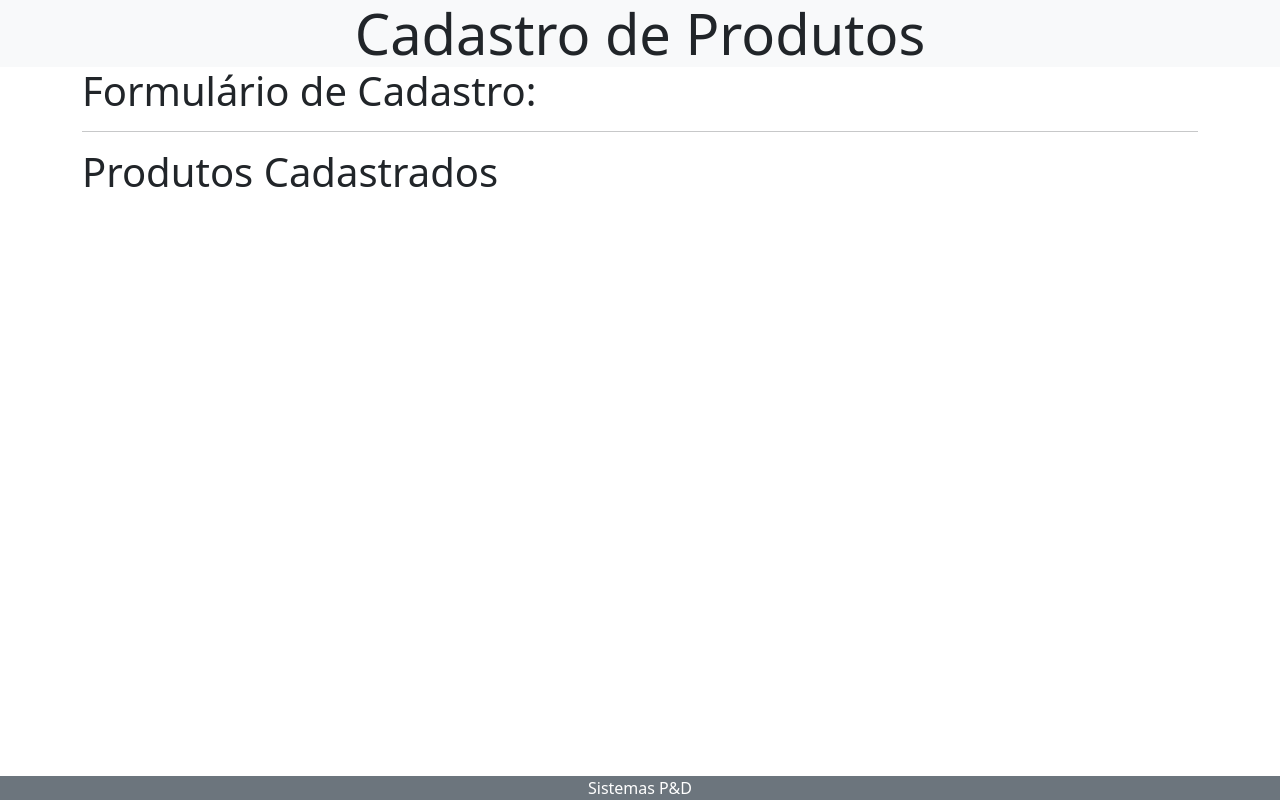
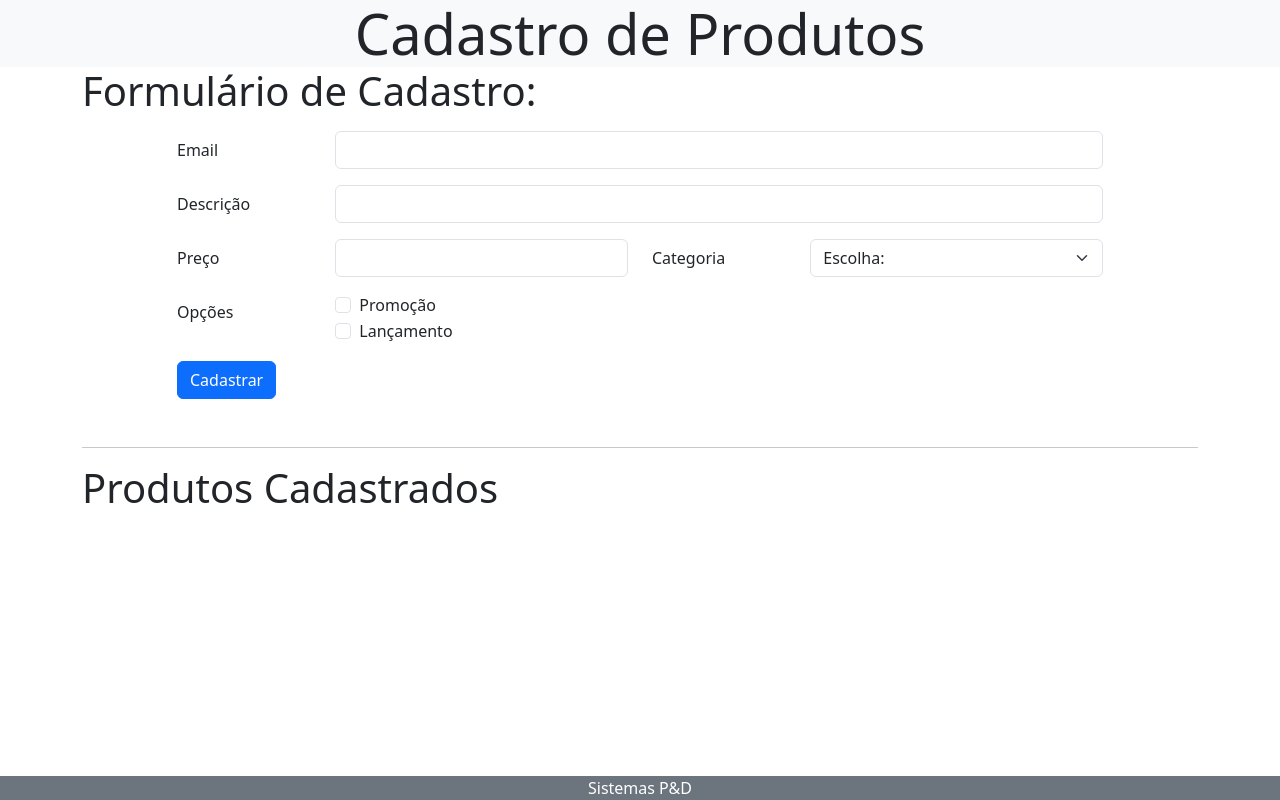
Before and after one commit to eliaberr/ProjetoCadastroProdBootCamp, a plain HTML site: page index.html in a window 1280 px wide. Drawn offline with nearby package versions, Linux system fonts and the light colour scheme.

Commit message:
finalizado a estrutura dos  formularios #2

```diff
--- a/index.html
+++ b/index.html
@@ -18,6 +18,66 @@
         <section>
             <div class="display-6">
                 Formulário de Cadastro:
+            </div>
+
+            <div class="row">
+                <div class="col-md-10 offset-md-1" >
+                    <form>
+                        <div class="row mb-3 mt-3">
+                            <label for="inputName" class="col-sm-2 col-form-label">Email</label>
+                            <div class="col-sm-10">
+                                <input type="text" class="form-control" id="inputName">
+                            </div>
+                        </div>
+
+                        <div class="row mb-3 mt-3">
+                            <label for="inputDescription" class="col-sm-2 col-form-label">Descrição</label>
+                            <div class="col-sm-10">
+                                <input type="text" class="form-control" id="inputDescription">
+                            </div>
+                        </div>
+
+                        <div class="row mb-3 mt-3">
+                            <label for="inputPrice" class="col-sm-2 col-form-label">Preço</label>
+                            <div class="col-sm-4">
+                                <input type="text" class="form-control" id="inputPrice">
+                            </div>
+
+                            <label for="inputPrice" class="col-sm-2 col-form-label">Categoria</label>
+                            <div class="col-sm-4">
+                                <select class="form-select" aria-label="Selecione uma Categoria" id="selectCategory">
+                                    <option selected>Escolha:</option>
+                                    <option value="1">Nacional</option>
+                                    <option value="2">Importado</option>
+                                    <option value="3">Produção Própria</option>
+                                  </select>
+                            </div>
+                        </div>
+
+                        <div class="row mb-3 mt-3">
+                            <label for="inputOption" class="col-sm-2 col-form-label">Opções</label>
+                            <div class="col-sm-4">
+                                <div class="form-check">
+                                    <input class="form-check-input" type="checkbox" value="" id="checkBoxPromotion">
+                                    <label class="form-check-label" for="checkBoxPromotion">
+                                      Promoção
+                                    </label>
+                                  </div>
+                                  <div class="form-check">
+                                    <input class="form-check-input" type="checkbox" value="" id="checkBoxNewProduct">
+                                    <label class="form-check-label" for="checkBoxNewProduct">
+                                      Lançamento
+                                    </label>
+                                  </div>
+                            </div>
+                            <div class="row mb-3 mt-3">
+                                <div class="col-sm-4">
+                                    <button type="submit" class="btn btn-primary ">Cadastrar</button>
+                                </div>
+                            </div>
+
+                    </form>
+                </div>
             </div>
         </section>
         <hr>
```
